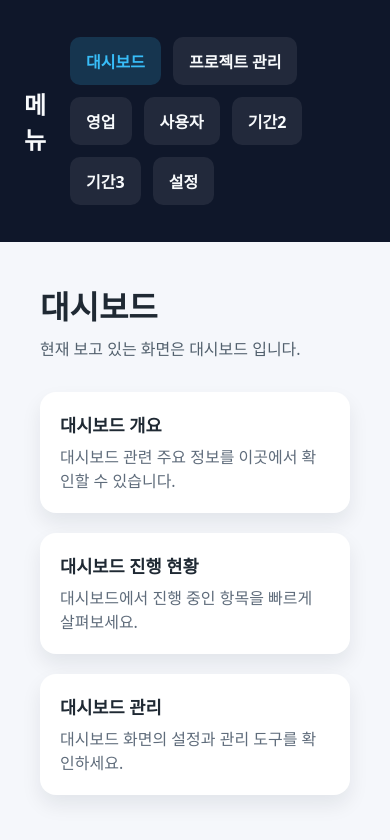
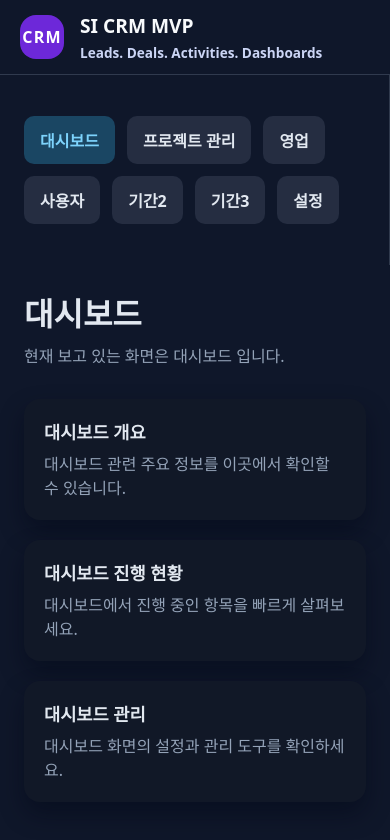
Before and after one commit to O-JIYEON/test, a React (Vite) app in the folder frontend/: page /dashboard in a window 390 px wide. Shown: the top 840 px of the page. Built offline with nearby package versions, Linux system fonts and the light colour scheme.

Commit message:
feat: 헤더 추가 및 다크테마 적용

```diff
--- a/frontend/src/App.jsx
+++ b/frontend/src/App.jsx
@@ -5,10 +5,13 @@ import MenuPage from './pages/menu/MenuPage';
 import ProjectsPage from './pages/projects/ProjectsPage';
 import UsersPage from './pages/users/UsersPage';
 import Sidebar from './components/Sidebar';
+import TopHeader from './components/TopHeader';
 
 function App() {
   return (
     <div className="app">
+      <TopHeader />
+      <div className="app__body">
         <Sidebar menuItems={menuItems} />
         <main className="content">
           <Routes>
@@ -27,6 +30,7 @@ function App() {
           </Routes>
         </main>
       </div>
+    </div>
   );
 }
 
--- a/frontend/src/components/Sidebar.jsx
+++ b/frontend/src/components/Sidebar.jsx
@@ -3,7 +3,6 @@ import { NavLink } from 'react-router-dom';
 function Sidebar({ menuItems }) {
   return (
     <aside className="sidebar">
-      <h1 className="sidebar__title">메뉴</h1>
       <nav className="sidebar__nav">
         <ul>
           {menuItems.map((item) => (
--- /dev/null
+++ b/frontend/src/components/TopHeader.jsx
@@ -0,0 +1,15 @@
+function TopHeader() {
+  return (
+    <header className="app-header">
+      <div className="app-header__brand">
+        <div className="app-header__logo">CRM</div>
+        <div className="app-header__text">
+          <h1>SI CRM MVP</h1>
+          <p>Leads. Deals. Activities. Dashboards</p>
+        </div>
+      </div>
+    </header>
+  );
+}
+
+export default TopHeader;
--- a/frontend/src/index.css
+++ b/frontend/src/index.css
@@ -1,7 +1,7 @@
 :root {
   font-family: 'Pretendard', 'Noto Sans KR', system-ui, sans-serif;
-  color: #1f2933;
-  background-color: #f5f7fb;
+  color: #e2e8f0;
+  background-color: #0b1120;
 }
 
 * {
@@ -19,18 +19,28 @@ ul {
 }
 
 .app {
+  min-height: 100vh;
+  display: flex;
+  flex-direction: column;
+  gap: 0;
+  padding: 0;
+}
+
+.app__body {
   display: grid;
   grid-template-columns: 260px 1fr;
-  min-height: 100vh;
+  gap: 0;
+  flex: 1;
 }
 
 .sidebar {
   background: #0f172a;
-  color: #f8fafc;
+  color: #e2e8f0;
   padding: 32px 24px;
   display: flex;
   flex-direction: column;
   gap: 24px;
+  border-right: 1px solid rgba(148, 163, 184, 0.25);
 }
 
 .sidebar__title {
@@ -55,22 +65,64 @@ ul {
   width: 100%;
   padding: 12px 16px;
   border-radius: 10px;
-  background: rgba(255, 255, 255, 0.08);
+  background: rgba(148, 163, 184, 0.16);
   transition: background 0.2s ease, color 0.2s ease;
   font-weight: 600;
 }
 
 .sidebar__link:hover {
-  background: rgba(255, 255, 255, 0.18);
+  background: rgba(148, 163, 184, 0.28);
 }
 
 .sidebar__link--active {
-  color: #38bdf8;
-  background: rgba(56, 189, 248, 0.18);
+  color: #7dd3fc;
+  background: rgba(56, 189, 248, 0.28);
 }
 
 .content {
-  padding: 40px;
+  padding: 24px;
+  background: #0f172a;
+  color: #e2e8f0;
+}
+
+.app-header {
+  display: flex;
+  align-items: center;
+  justify-content: space-between;
+  padding: 12px 20px;
+  background: #0f172a;
+  border-bottom: 1px solid rgba(148, 163, 184, 0.25);
+}
+
+.app-header__brand {
+  display: flex;
+  align-items: center;
+  gap: 16px;
+}
+
+.app-header__logo {
+  width: 44px;
+  height: 44px;
+  border-radius: 16px;
+  background: #6d28d9;
+  color: #ffffff;
+  display: flex;
+  align-items: center;
+  justify-content: center;
+  font-weight: 800;
+  letter-spacing: 0.08em;
+}
+
+.app-header__text h1 {
+  font-size: 1.2rem;
+  margin-bottom: 4px;
+  color: #f8fafc;
+}
+
+.app-header__text p {
+  font-size: 0.85rem;
+  color: #cbd5f5;
+  font-weight: 600;
 }
 
 .content__header {
@@ -83,7 +135,7 @@ ul {
 }
 
 .content__header p {
-  color: #52606d;
+  color: #94a3b8;
 }
 
 .content__section {
@@ -97,10 +149,10 @@ ul {
 }
 
 .content__card {
-  background: #ffffff;
+  background: #111827;
   border-radius: 16px;
   padding: 20px;
-  box-shadow: 0 10px 20px rgba(15, 23, 42, 0.08);
+  box-shadow: 0 12px 24px rgba(2, 6, 23, 0.45);
 }
 
 .content__card--form {
@@ -113,7 +165,7 @@ ul {
 }
 
 .content__card p {
-  color: #5f6c7b;
+  color: #94a3b8;
   line-height: 1.5;
 }
 
@@ -129,14 +181,16 @@ ul {
   flex-direction: column;
   gap: 8px;
   font-weight: 600;
-  color: #1f2933;
+  color: #e2e8f0;
 }
 
 .project-form input,
 .project-form textarea {
   width: 100%;
   border-radius: 10px;
-  border: 1px solid #d7dde5;
+  border: 1px solid #334155;
+  background: #0b1120;
+  color: #e2e8f0;
   padding: 12px 14px;
   font-size: 0.95rem;
   font-family: inherit;
@@ -146,8 +200,8 @@ ul {
 .project-form input:focus,
 .project-form textarea:focus {
   outline: none;
-  border-color: #38bdf8;
-  box-shadow: 0 0 0 3px rgba(56, 189, 248, 0.2);
+  border-color: #7dd3fc;
+  box-shadow: 0 0 0 3px rgba(56, 189, 248, 0.25);
 }
 
 .project-form__submit {
@@ -176,7 +230,7 @@ ul {
 .form-actions__reset {
   border: none;
   background: transparent;
-  color: #52606d;
+  color: #94a3b8;
   font-weight: 600;
   cursor: pointer;
 }
@@ -196,21 +250,21 @@ ul {
 .data-table td {
   padding: 10px 12px;
   text-align: left;
-  border-bottom: 1px solid #e2e8f0;
+  border-bottom: 1px solid #1f2937;
 }
 
 .data-table th {
-  background: #f8fafc;
+  background: #111827;
   font-weight: 700;
 }
 
 .table__status {
   margin-top: 12px;
-  color: #52606d;
+  color: #94a3b8;
 }
 
 .table__status--error {
-  color: #dc2626;
+  color: #f87171;
 }
 
 .table-actions {
@@ -221,8 +275,8 @@ ul {
 
 .icon-button {
   border: none;
-  background: #e2e8f0;
-  color: #0f172a;
+  background: #1f2937;
+  color: #e2e8f0;
   border-radius: 8px;
   padding: 6px;
   cursor: pointer;
@@ -239,21 +293,21 @@ ul {
 }
 
 .icon-button:hover {
-  background: #cbd5f5;
+  background: #334155;
   transform: translateY(-1px);
 }
 
 .icon-button--danger {
-  background: #fee2e2;
-  color: #991b1b;
+  background: rgba(248, 113, 113, 0.2);
+  color: #fca5a5;
 }
 
 .icon-button--danger:hover {
-  background: #fecaca;
+  background: rgba(248, 113, 113, 0.35);
 }
 
 @media (max-width: 900px) {
-  .app {
+  .app__body {
     grid-template-columns: 1fr;
   }
 
```
Lines whose indentation alone changed are shown as unchanged.
